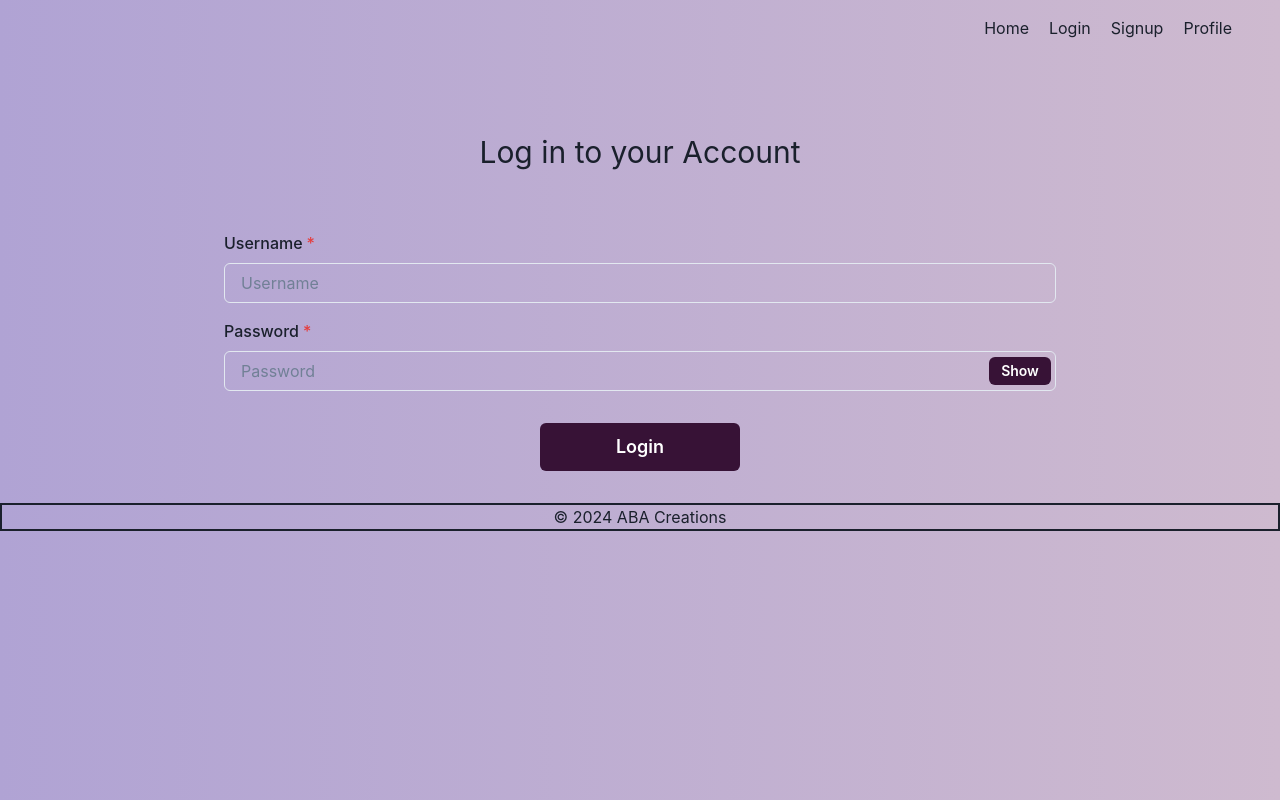
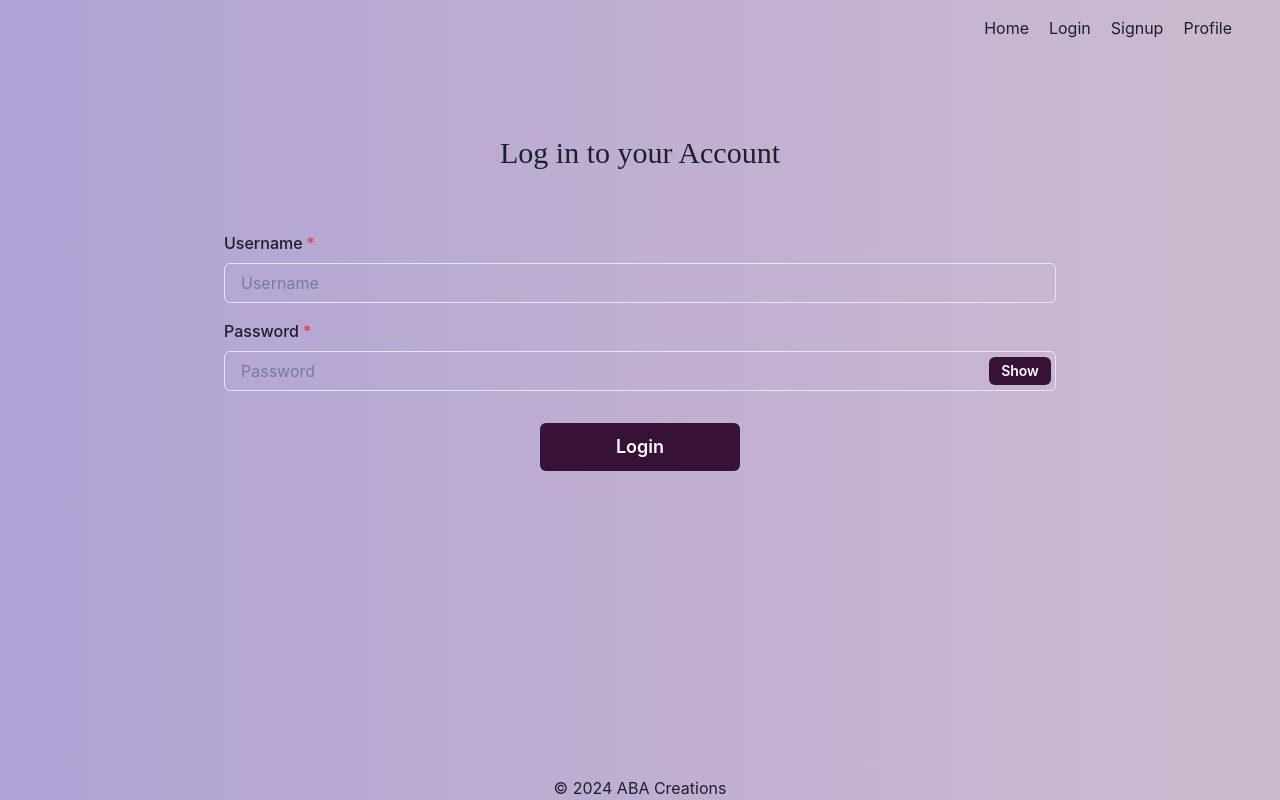
Before and after one commit to AipuAmeh/digital-planner, a React (Create React App) app in the folder client/: page /login in a window 1280 px wide. Built offline with nearby package versions, Linux system fonts and the light colour scheme.

Commit message:
footer now stuck to bottom of page

```diff
--- a/client/src/App.tsx
+++ b/client/src/App.tsx
@@ -7,12 +7,19 @@ import { Box } from "@chakra-ui/react";
 
 function App() {
   return (
-    <Box bgGradient='linear(to-l, #CEBACF, #B0A3D4)' h='100vh'>
+    <Box
+    bgGradient='linear(to-l, #CEBACF, #B0A3D4)'
+    minHeight='100vh'
+    position='relative'
+    >
       <Header />
       <Box bgGradient='linear(to-l, #CEBACF, #B0A3D4)'>
-      <main>
-      <Outlet />
-    </main>
+        <Box
+        as='main'
+        pb='16'
+        >
+    <Outlet />
+        </Box>
       </Box>
 
       <Footer />
--- a/client/src/components/Footer.tsx
+++ b/client/src/components/Footer.tsx
@@ -1,21 +1,17 @@
 import { Text, Center, Box } from '@chakra-ui/react'
 
-const styles = {
-    border: {
-        border: 'solid 2px',
-    },
-
-}
-// figure out way to get footer to bottom of page
 const Footer = () => {
     return (
-        <Box style={styles.border}>
-        <footer>
+        <Box
+        as='footer'
+        position="fixed"
+        bottom="0"
+        left="0"
+        width="100%"
+        >
             <Center bgGradient='linear(to-l, #CEBACF, #B0A3D4)' >
             <Text>© 2024 ABA Creations</Text>
             </Center>
-
-        </footer>
         </Box>
 
     )
--- a/client/src/pages/Login.tsx
+++ b/client/src/pages/Login.tsx
@@ -90,7 +90,7 @@ const Login = () => {
 
     return (
         <Stack>
-              <Text mx='auto' pt='3em' fontSize='3xl'>Log in to your Account</Text>
+              <Text mx='auto' pt='3em' fontSize='3xl' className='verse'>Log in to your Account</Text>
             <Center>
 
                 <FormControl isRequired
--- a/client/src/pages/Profile.tsx
+++ b/client/src/pages/Profile.tsx
@@ -34,8 +34,11 @@ const Profile = () => {
   return (
     <Box>
       <Center display='flex' flexDirection='column'>
-        <Text mt={headerMargin} fontSize='3xl'>My Profile</Text>
-        <Text fontSize={fontSize} py='2em' px='3em' pb={versePadding} className="verse" noOfLines={[1, 2, 3]} flex={2} overflow={"hidden"}  >{verse}</Text>
+        <Text mt={headerMargin}
+         className='verse'fontSize='3xl'>My Profile</Text>
+        <Text
+
+        fontSize={fontSize} py='2em' px='3em' pb={versePadding} noOfLines={[1, 2, 3]} flex={2} overflow={"hidden"}  >{verse}</Text>
 
 <Box  display='flex' className='account-details' w={width} gap={8} m="0 auto" py={accountPadding} >
   <Box>
--- a/client/src/pages/Signup.tsx
+++ b/client/src/pages/Signup.tsx
@@ -123,7 +123,7 @@ const Signup = () => {
 
     return (
         <Stack>
-            <Text mx='auto' pt='3em' fontSize='3xl'>Create an Account</Text>
+            <Text mx='auto' pt='3em' fontSize='3xl' className='verse'>Create an Account</Text>
             <Center>
                 <FormControl isRequired
                     display="flex"
--- a/client/src/pages/Todo.tsx
+++ b/client/src/pages/Todo.tsx
@@ -75,7 +75,7 @@ loadedData.push(...completedTodos);
 
       <Text
         className="verse"
-        fontSize='2xl'
+        fontSize='3xl'
         mt={headerMargin}
         mb='2em'>{date}</Text>
 
```
